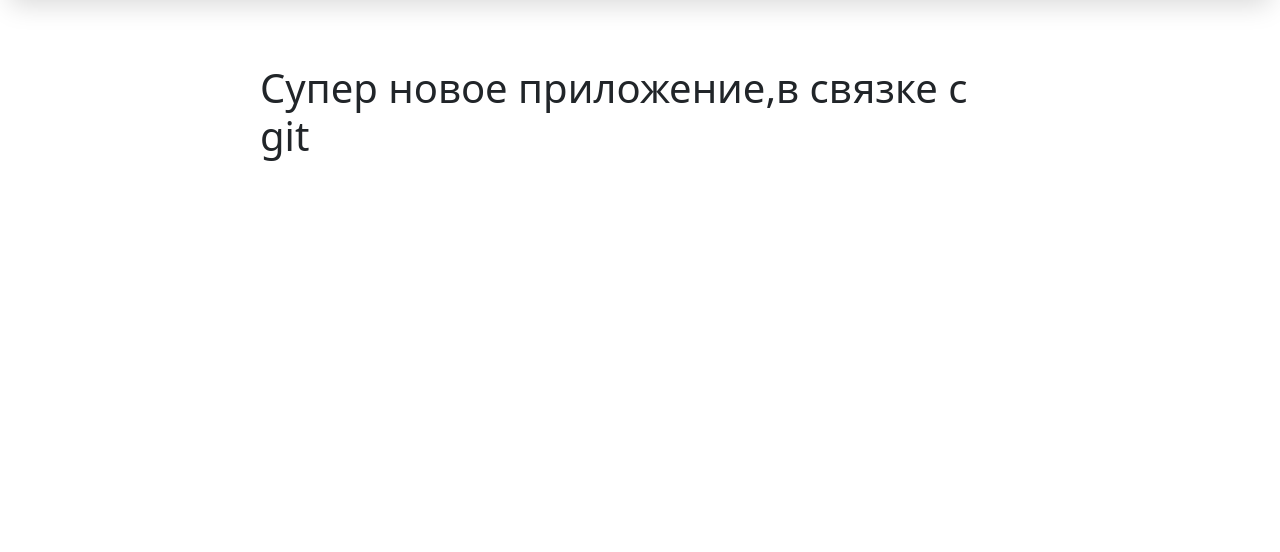
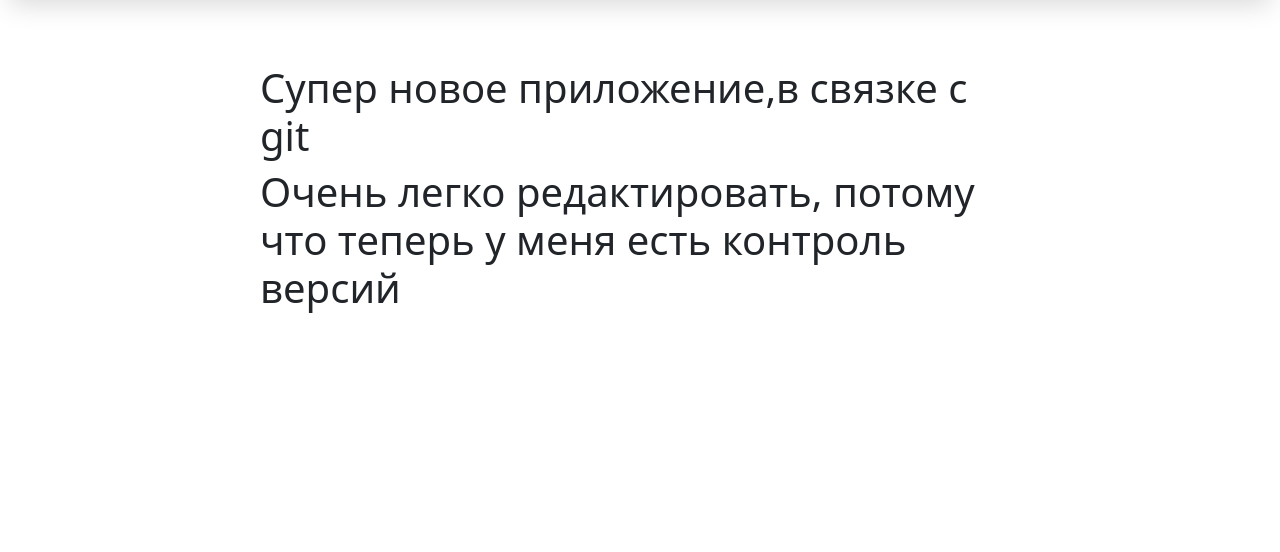
Before and after one commit to Ezzhov/ezhovelectric, a Flask app: page / in a window 1280 px wide. Shown: the part 144-696 px from the top of the page. Run offline with Flask 3, Linux system fonts and the light colour scheme.

Commit message:
главная страница

```diff
--- a/templates/index.html
+++ b/templates/index.html
@@ -6,5 +6,6 @@
 
 {%block content%}
 <h1>Супер новое приложение,в связке с git</h1>
+<h1>Очень легко редактировать, потому что теперь у меня есть контроль версий</h1>
 
 {%endblock%}
```
